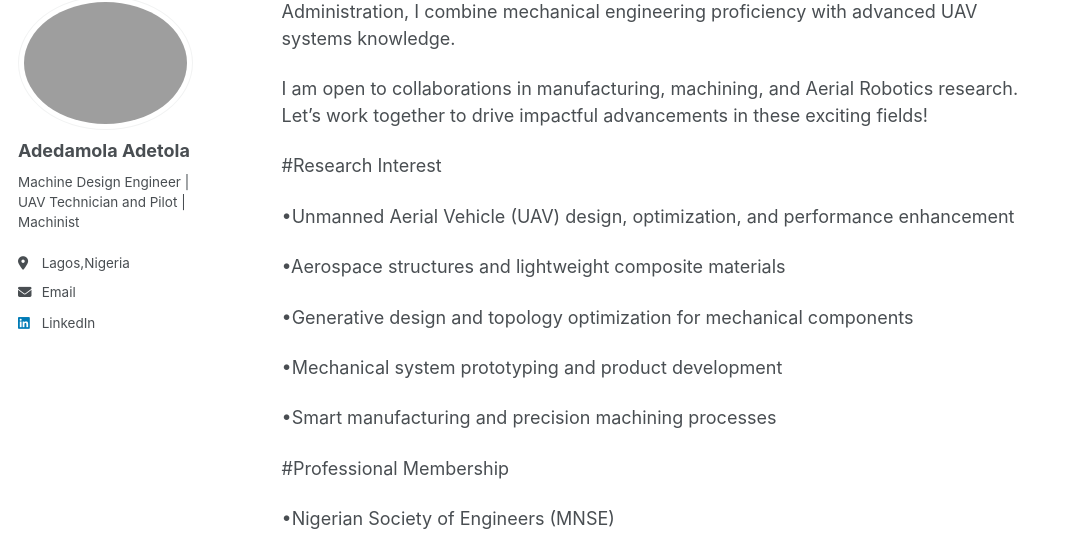
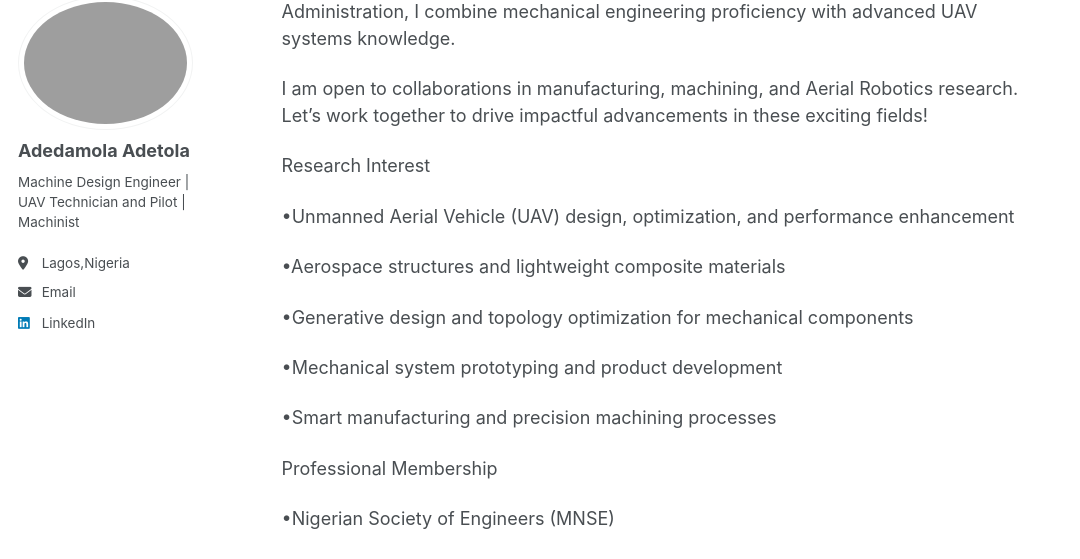
Before and after one commit to Adedam100/Adedam100.github.io, a Jekyll site: the page built from _pages/about.md, in a window 1280 px wide and 900 px high, scrolled down 334 px. Shown: the part 105-664 px from the top of the window, without its empty margins (0-1080 px from the left). Built offline with Jekyll 4.4.1, drawn with Linux system fonts in a browser that asks for light colours; a script bundle is joined from its source files by our own code; library files that are not in the unit come from our copies.

```diff
--- a/_pages/about.md
+++ b/_pages/about.md
@@ -15,7 +15,7 @@ Including the European Union Aviation Safety Agency and the Federal Aviation Adm
 I am open to collaborations in manufacturing, machining, and Aerial Robotics research. Let’s work together to drive impactful advancements in these exciting fields!
 
 
-#Research Interest
+Research Interest
 
 •Unmanned Aerial Vehicle (UAV) design, optimization, and performance 	enhancement
 
@@ -29,7 +29,7 @@ I am open to collaborations in manufacturing, machining, and Aerial Robotics res
 
 
 
-#Professional Membership
+Professional Membership
 
 •Nigerian Society of Engineers (MNSE)
 
```
